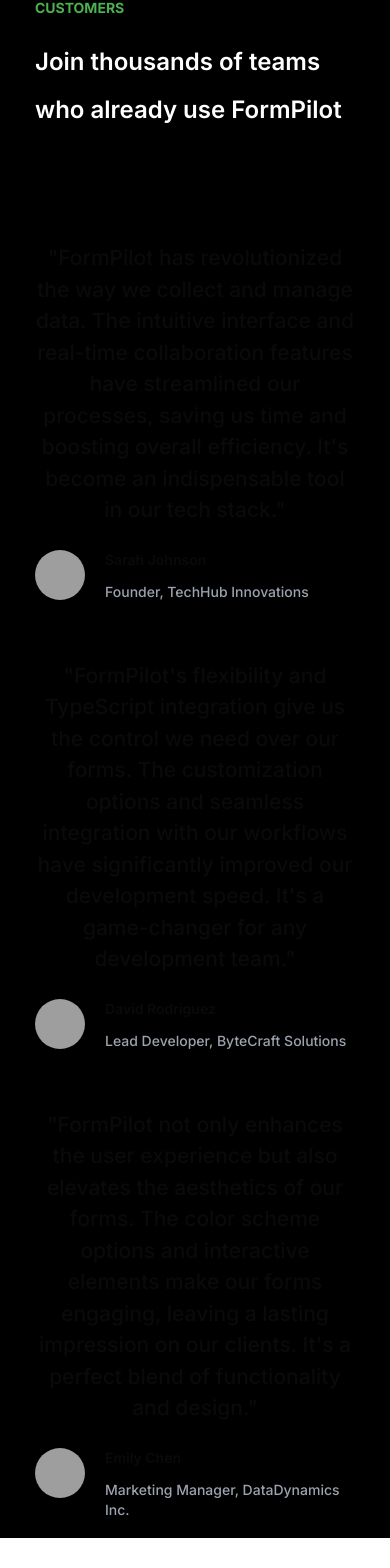
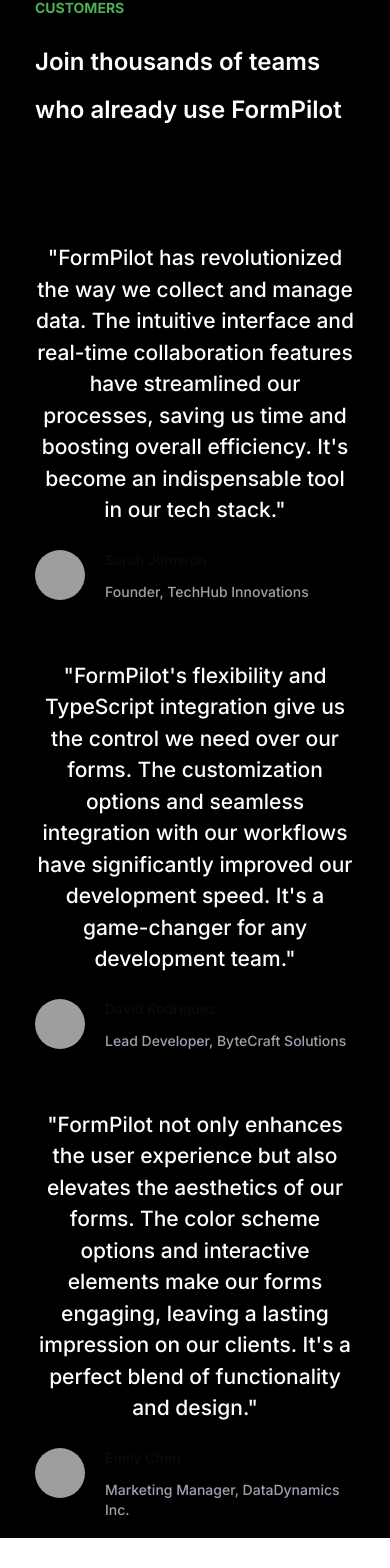
Before and after one commit to skylineCodes/form-builder, a Next.js app: page / in a window 390 px wide. Shown: the part 6616-8184 px from the top of the page. Built offline with nearby package versions, Linux system fonts and the light colour scheme; grey boxes are pictures that could not be loaded.

Commit message:
Footer section for both desktop and mobile completed

```diff
--- a/app/page.tsx
+++ b/app/page.tsx
@@ -493,7 +493,7 @@
           </div>
           <div className='flex flex-col justify-center items-center lg:grid lg:grid-cols-3 gap-5 mx-[10px] mt-10 w-full max-w-xs lg:max-w-7xl'>
             <div className='flex flex-col gap-2'>
-              <p className='text-[21px] font-medium mb-4 text-center lg:text-left'>
+              <p className='text-[21px] text-white font-medium mb-4 text-center lg:text-left'>
                 "FormPilot has revolutionized the way we collect and manage
                 data. The intuitive interface and real-time collaboration
                 features have streamlined our processes, saving us time and
@@ -519,7 +519,7 @@
               </div>
             </div>
             <div className='flex flex-col gap-2'>
-              <p className='text-[21px] font-medium mb-4 text-center lg:text-left'>
+              <p className='text-[21px] text-white font-medium mb-4 text-center lg:text-left'>
                 "FormPilot&apos;s flexibility and TypeScript integration give us
                 the control we need over our forms. The customization options
                 and seamless integration with our workflows have significantly
@@ -545,7 +545,7 @@
               </div>
             </div>
             <div className='flex flex-col gap-2'>
-              <p className='text-[21px] font-medium mb-4 text-center lg:text-left'>
+              <p className='text-[21px] text-white font-medium mb-4 text-center lg:text-left'>
                 "FormPilot not only enhances the user experience but also
                 elevates the aesthetics of our forms. The color scheme options
                 and interactive elements make our forms engaging, leaving a
@@ -645,7 +645,9 @@
             </div>
           </div>
           <div className='flex justify-center items-center'>
-            <p className='text-base pb-4'>Copyright© FormPilot {date?.getFullYear()}</p>
+            <p className='text-base pb-4'>
+              Copyright© FormPilot {date?.getFullYear()}
+            </p>
           </div>
         </div>
       </>
```
